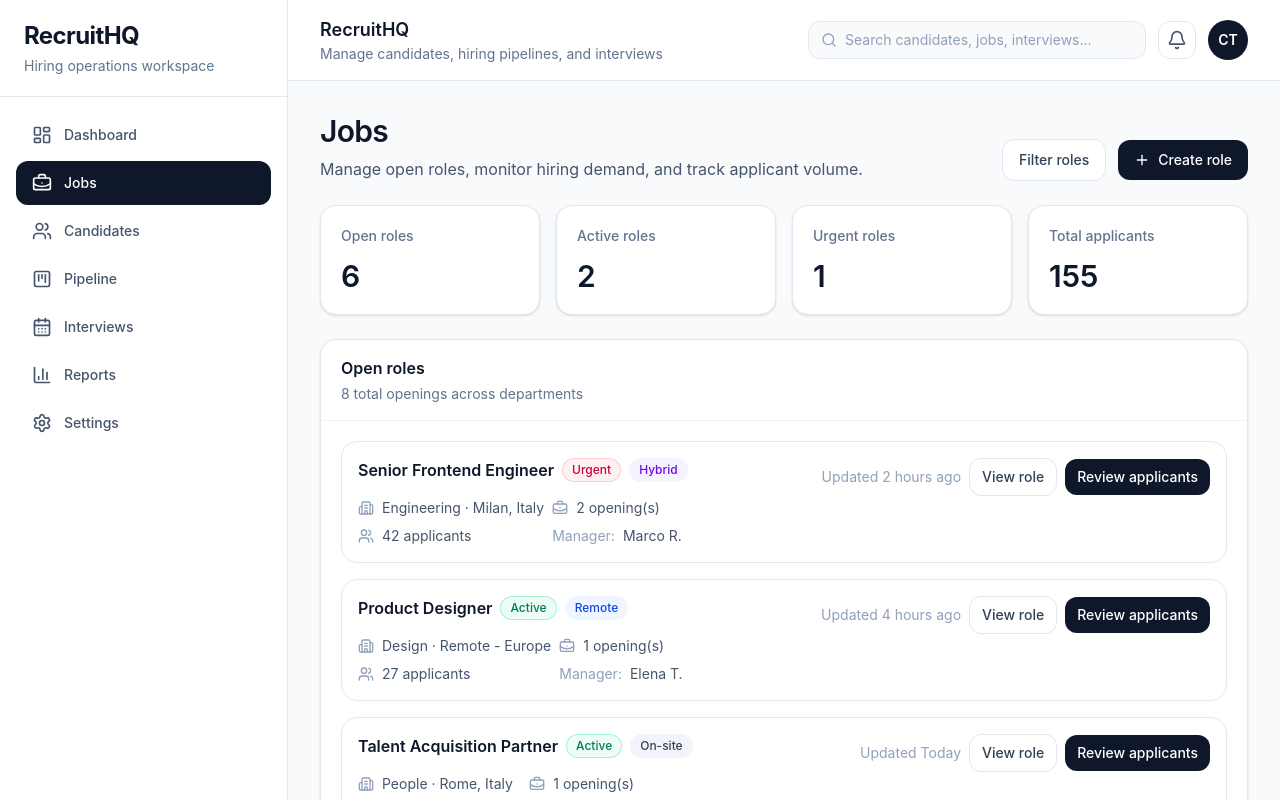
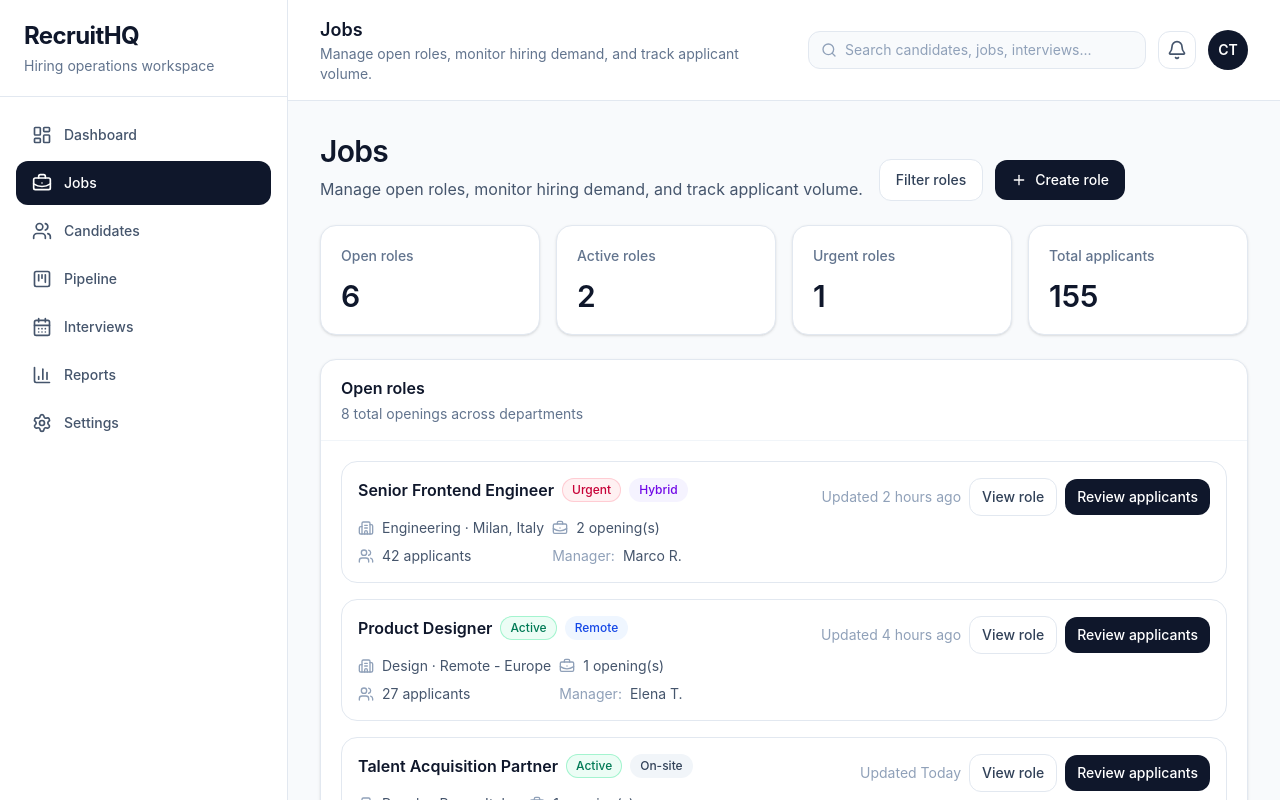
Before and after one commit to oemercemtabar/RecruitHQ, a React (Vite) app: page /jobs in a window 1280 px wide. Shown: the top 800 px of the page. Built offline with nearby package versions, Linux system fonts and the light colour scheme.

Commit message:
refactor: reuse page header across core pages

```diff
--- a/src/app/layout/Topbar.tsx
+++ b/src/app/layout/Topbar.tsx
@@ -1,14 +1,57 @@
 import { Bell, Search } from "lucide-react";
+import { useLocation } from "react-router-dom";
+
+const routeMeta: Record<string, { title: string; subtitle: string }> = {
+  "/": {
+    title: "Dashboard",
+    subtitle: "Overview of hiring activity, roles, interviews, and funnel metrics.",
+  },
+  "/jobs": {
+    title: "Jobs",
+    subtitle: "Manage open roles, monitor hiring demand, and track applicant volume.",
+  },
+  "/candidates": {
+    title: "Candidates",
+    subtitle: "Search, review, and track applicants across the hiring pipeline.",
+  },
+  "/pipeline": {
+    title: "Pipeline",
+    subtitle: "Track candidates across each stage of the hiring process.",
+  },
+  "/interviews": {
+    title: "Interviews",
+    subtitle: "Manage upcoming interview schedules and track candidate progress.",
+  },
+  "/reports": {
+    title: "Reports",
+    subtitle: "Track hiring performance, funnel progression, and recruiting efficiency.",
+  },
+  "/settings": {
+    title: "Settings",
+    subtitle: "Configure workspace preferences, hiring process defaults, and team notifications.",
+  },
+};
 
 export function Topbar() {
+  const location = useLocation();
+
+  const isCandidateProfile = location.pathname.startsWith("/candidates/");
+  const meta = isCandidateProfile
+    ? {
+        title: "Candidate Profile",
+        subtitle: "Review candidate details, notes, scorecards, and interview progress.",
+      }
+    : routeMeta[location.pathname] ?? {
+        title: "RecruitHQ",
+        subtitle: "Hiring operations workspace",
+      };
+
   return (
     <header className="border-b border-slate-200 bg-white px-6 py-4 lg:px-8">
       <div className="flex items-center justify-between gap-4">
         <div>
-          <h1 className="text-lg font-semibold text-slate-900">RecruitHQ</h1>
-          <p className="text-sm text-slate-500">
-            Manage candidates, hiring pipelines, and interviews
-          </p>
+          <h1 className="text-lg font-semibold text-slate-900">{meta.title}</h1>
+          <p className="text-sm text-slate-500">{meta.subtitle}</p>
         </div>
 
         <div className="flex items-center gap-3">
--- /dev/null
+++ b/src/components/shared/PageHeader.tsx
@@ -0,0 +1,26 @@
+import type { ReactNode } from "react";
+
+type PageHeaderProps = {
+  title: string;
+  description: string;
+  actions?: ReactNode;
+};
+
+export function PageHeader({
+  title,
+  description,
+  actions,
+}: PageHeaderProps) {
+  return (
+    <div className="flex flex-col gap-4 lg:flex-row lg:items-end lg:justify-between">
+      <div>
+        <h2 className="text-3xl font-semibold tracking-tight text-slate-900">
+          {title}
+        </h2>
+        <p className="mt-2 text-slate-600">{description}</p>
+      </div>
+
+      {actions ? <div className="flex flex-wrap items-center gap-3">{actions}</div> : null}
+    </div>
+  );
+}
--- a/src/pages/CandidatesPage.tsx
+++ b/src/pages/CandidatesPage.tsx
@@ -1,9 +1,10 @@
 import { useMemo, useState } from "react";
-import { Search, SlidersHorizontal, ChevronDown, Eye } from "lucide-react";
+import { Search, SlidersHorizontal, ChevronDown, Eye, Plus } from "lucide-react";
 import { candidates } from "../data/mock/candidates";
 import { getScoreTextClass, getStageBadgeClasses } from "../lib/candidate-ui";
 import type { CandidateStage } from "../types/candidate";
 import { Link } from "react-router-dom";
+import { PageHeader } from "../components/shared/PageHeader";
 
 const stageFilters: Array<"All" | CandidateStage> = [
   "All",
@@ -46,27 +47,21 @@ export function CandidatesPage() {
 
   return (
     <div className="space-y-6">
-      <div className="flex flex-col gap-4 lg:flex-row lg:items-end lg:justify-between">
-        <div>
-          <h2 className="text-3xl font-semibold tracking-tight text-slate-900">
-            Candidates
-          </h2>
-          <p className="mt-2 text-slate-600">
-            Search, review, and track applicants across the hiring pipeline.
-          </p>
-        </div>
-
-        <div className="flex flex-wrap items-center gap-3">
+      <PageHeader
+        title="Candidates"
+        description="Search, review, and track applicants across the hiring pipeline."
+        actions={
+          <>
             <button className="inline-flex items-center gap-2 rounded-xl border border-slate-200 bg-white px-4 py-2.5 text-sm font-medium text-slate-700 transition hover:bg-slate-50">
               <SlidersHorizontal className="h-4 w-4" />
               Filters
             </button>
-
             <button className="inline-flex items-center gap-2 rounded-xl bg-slate-900 px-4 py-2.5 text-sm font-medium text-white transition hover:bg-slate-800">
               Add Candidate
             </button>
-        </div>
-      </div>
+          </>
+        }
+      />
 
       <section className="rounded-2xl border border-slate-200 bg-white p-4 shadow-sm">
         <div className="flex flex-col gap-4 xl:flex-row xl:items-center xl:justify-between">
--- a/src/pages/InterviewsPage.tsx
+++ b/src/pages/InterviewsPage.tsx
@@ -1,5 +1,7 @@
 import { interviews } from "../data/mock/interviews";
 import { InterviewGroupCard } from "../components/interviews/InterviewGroupCard";
+import { PageHeader } from "../components/shared/PageHeader";
+import { Plus } from "lucide-react";
 
 export function InterviewsPage() {
   const today = interviews.filter((item) => item.dateLabel === "Today");
@@ -20,25 +22,20 @@ export function InterviewsPage() {
 
   return (
     <div className="space-y-6">
-      <div className="flex flex-col gap-4 lg:flex-row lg:items-end lg:justify-between">
-        <div>
-          <h2 className="text-3xl font-semibold tracking-tight text-slate-900">
-            Interviews
-          </h2>
-          <p className="mt-2 text-slate-600">
-            Manage upcoming interview schedules and track candidate progress.
-          </p>
-        </div>
-
-        <div className="flex flex-wrap items-center gap-3">
+      <PageHeader
+        title="Interviews"
+        description="Manage upcoming interview schedules and track candidate progress."
+        actions={
+          <>
             <button className="rounded-xl border border-slate-200 bg-white px-4 py-2.5 text-sm font-medium text-slate-700 transition hover:bg-slate-50">
               Filter calendar
             </button>
             <button className="rounded-xl bg-slate-900 px-4 py-2.5 text-sm font-medium text-white transition hover:bg-slate-800">
               Schedule interview
             </button>
-        </div>
-      </div>
+          </>
+        }
+      />
 
       <section className="grid grid-cols-1 gap-4 md:grid-cols-2 xl:grid-cols-4">
         <div className="rounded-2xl border border-slate-200 bg-white p-5 shadow-sm">
--- a/src/pages/JobsPage.tsx
+++ b/src/pages/JobsPage.tsx
@@ -1,6 +1,7 @@
 import { BriefcaseBusiness, Building2, Plus, Users } from "lucide-react";
 import { jobs } from "../data/mock/jobs";
 import { getJobStatusClasses, getWorkModeClasses } from "../lib/Job-ui";
+import { PageHeader } from "../components/shared/PageHeader";
 
 export function JobsPage() {
   const activeRoles = jobs.filter((job) => job.status === "Active").length;
@@ -14,16 +15,11 @@ export function JobsPage() {
   return (
     <div className="space-y-6">
       <div className="flex flex-col gap-4 lg:flex-row lg:items-end lg:justify-between">
-        <div>
-          <h2 className="text-3xl font-semibold tracking-tight text-slate-900">
-            Jobs
-          </h2>
-          <p className="mt-2 text-slate-600">
-            Manage open roles, monitor hiring demand, and track applicant volume.
-          </p>
-        </div>
-
-        <div className="flex flex-wrap items-center gap-3">
+        <PageHeader
+          title="Jobs"
+          description="Manage open roles, monitor hiring demand, and track applicant volume."
+          actions={
+            <>
               <button className="rounded-xl border border-slate-200 bg-white px-4 py-2.5 text-sm font-medium text-slate-700 transition hover:bg-slate-50">
                 Filter roles
               </button>
@@ -31,7 +27,9 @@ export function JobsPage() {
                 <Plus className="h-4 w-4" />
                 Create role
               </button>
-        </div>
+            </>
+          }
+        />
       </div>
 
       <section className="grid grid-cols-1 gap-4 md:grid-cols-2 xl:grid-cols-4">
--- a/src/pages/ReportsPage.tsx
+++ b/src/pages/ReportsPage.tsx
@@ -17,29 +17,26 @@ import {
   reportStats,
   sourcePerformanceData,
 } from "../data/mock/reports";
+import { PageHeader } from "../components/shared/PageHeader";
+import { Plus } from "lucide-react";
 
 export function ReportsPage() {
   return (
     <div className="space-y-6">
-      <div className="flex flex-col gap-4 lg:flex-row lg:items-end lg:justify-between">
-        <div>
-          <h2 className="text-3xl font-semibold tracking-tight text-slate-900">
-            Reports
-          </h2>
-          <p className="mt-2 text-slate-600">
-            Track hiring performance, funnel progression, and recruiting efficiency.
-          </p>
-        </div>
-
-        <div className="flex flex-wrap items-center gap-3">
+      <PageHeader
+        title="Reports"
+        description="Track hiring performance, funnel progression, and recruiting efficiency."
+        actions={
+          <>
             <button className="rounded-xl border border-slate-200 bg-white px-4 py-2.5 text-sm font-medium text-slate-700 transition hover:bg-slate-50">
               Last 30 days
             </button>
             <button className="rounded-xl bg-slate-900 px-4 py-2.5 text-sm font-medium text-white transition hover:bg-slate-800">
               Export report
             </button>
-        </div>
-      </div>
+          </>
+        }
+      />
 
       <section className="grid grid-cols-1 gap-4 md:grid-cols-2 xl:grid-cols-4">
         {reportStats.map((stat) => (
--- a/src/pages/SettingsPage.tsx
+++ b/src/pages/SettingsPage.tsx
@@ -7,6 +7,7 @@ import {
   Sun,
   Workflow,
 } from "lucide-react";
+import { PageHeader } from "../components/shared/PageHeader";
 
 const defaultStages = [
   "Applied",
@@ -27,20 +28,15 @@ export function SettingsPage() {
 
   return (
     <div className="space-y-6">
-      <div className="flex flex-col gap-4 lg:flex-row lg:items-end lg:justify-between">
-        <div>
-          <h2 className="text-3xl font-semibold tracking-tight text-slate-900">
-            Settings
-          </h2>
-          <p className="mt-2 text-slate-600">
-            Configure workspace preferences, hiring process defaults, and team notifications.
-          </p>
-        </div>
-
-        <button className="rounded-xl bg-slate-900 px-4 py-2.5 text-sm font-medium text-white transition hover:bg-slate-800">
-          Save changes
-        </button>
-      </div>
+      <PageHeader
+        title="Settings"
+        description="Configure workspace preferences, hiring process defaults, and team notifications."
+        actions={
+          <button className="rounded-xl bg-slate-900 px-4 py-2.5 text-sm font-medium text-white transition hover:bg-slate-800">
+            Save changes
+          </button>
+        }
+      />
 
       <section className="grid grid-cols-1 gap-6 xl:grid-cols-3">
         <div className="space-y-6 xl:col-span-2">
```
Also changed, not shown: src/pages/PipelinePage.tsx (+10 -13 lines). Lines whose indentation alone changed are shown as unchanged.
